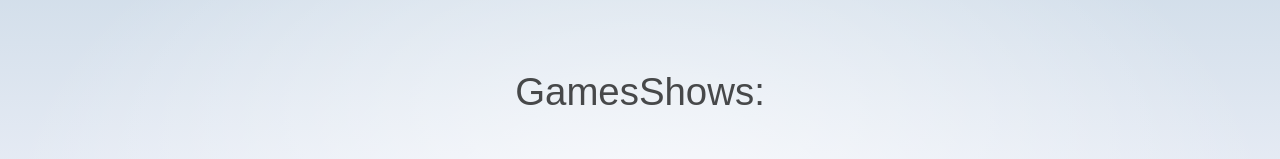
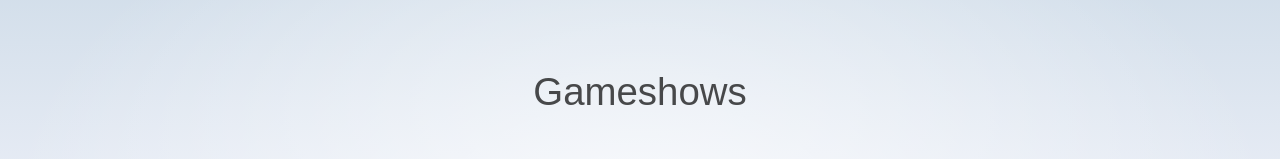
Before and after one commit to ClassLive/main, a SvelteKit app: page /gameshows in a window 1280 px wide. Shown: the part 166-325 px from the top of the page. Built offline with nearby package versions, Linux system fonts and the light colour scheme.

Commit message:
small change

```diff
--- a/src/routes/gameshows/+page.svelte
+++ b/src/routes/gameshows/+page.svelte
@@ -4,7 +4,7 @@
 </svelte:head>
 
 <div class="text-column">
-	<h1>GamesShows:</h1>
+	<h1>Gameshows</h1>
 
 	<p>
 		We currently do not have any finished gameshows, check back soon!
```
